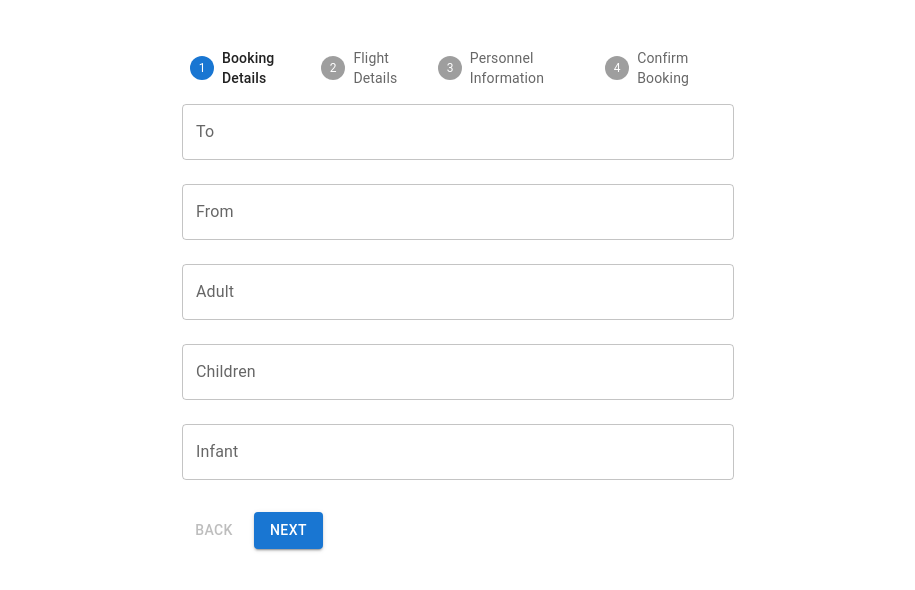
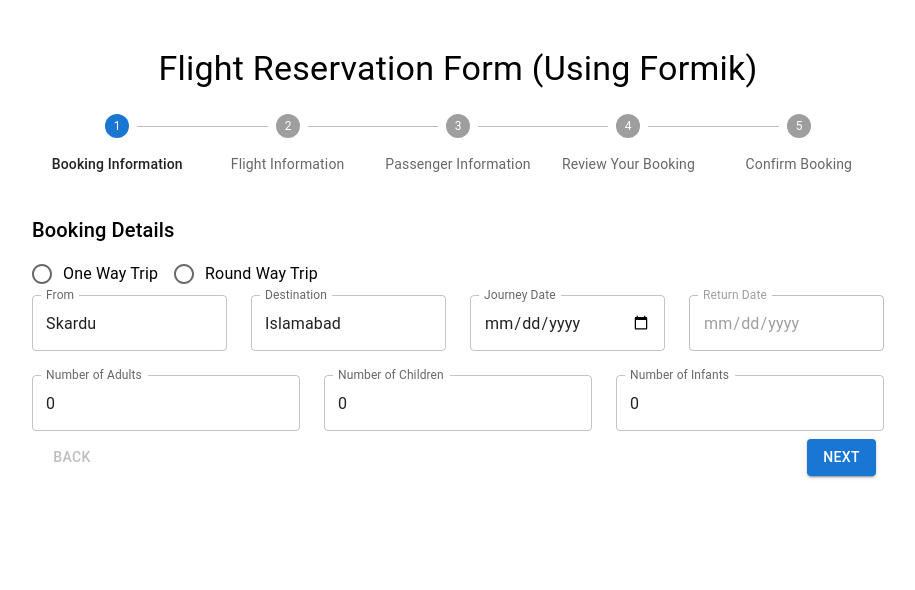
Before and after one commit to saqlain-shah/mernStackCourseBatch2, a React (Create React App) app in the folder demo-app/: page / in a window 1280 px wide. Shown: the top 590 px of the page, without its empty margins (182-1097 px from the left). Built offline with nearby package versions, Linux system fonts and the light colour scheme.

Commit message:
react-router dom installed

```diff
--- a/demo-app/package.json
+++ b/demo-app/package.json
@@ -16,6 +16,7 @@
     "react-dom": "^18.2.0",
     "react-hook-form": "^7.45.2",
     "react-images-uploading": "^3.1.7",
+    "react-router-dom": "^6.15.0",
     "react-scripts": "5.0.1",
     "web-vitals": "^2.1.4",
     "yup": "^1.2.0"
--- a/demo-app/src/App.js
+++ b/demo-app/src/App.js
@@ -6,15 +6,15 @@ import './App.css'
 import { Box, Container } from "@mui/material";
 import FlightBookingForm from "./components/formik-form/FlightBookingForm";
 import LinearStepper from "./components/Formik-MultiStep-Form/components/LinearStepper/LinearStepper"
-import Component1 from "./components/ContextAPI/ContexApi"
+// import Component1 from "./components/ContextAPI/ContexApi"
 
 function App() {
   return (
     <React.Fragment>
-      <Container maxWidth="sm">
+      <Container maxWidth="md">
         <Box sx={{ mt: 6, mb: 4 }}>
 
-          <FlightBookingForm/>
+          <LinearStepper/>
 
         </Box>
       </Container>
--- a/demo-app/src/components/Formik-MultiStep-Form/components/LinearStepper/LinearStepper.jsx
+++ b/demo-app/src/components/Formik-MultiStep-Form/components/LinearStepper/LinearStepper.jsx
@@ -121,7 +121,7 @@ const LinearStepper = () => {
           <>
             <Formik
               initialValues={formDefaultValues}
-                validationSchema={formSchema}
+              validationSchema={formSchema}
               onSubmit={() => { }}
             >
               {({ handleSubmit }) => (
--- a/demo-app/src/components/Formik-MultiStep-Form/components/LinearStepper/steps/BookingInfo.jsx
+++ b/demo-app/src/components/Formik-MultiStep-Form/components/LinearStepper/steps/BookingInfo.jsx
@@ -1,6 +1,6 @@
 import React, { useState } from "react";
 import { Grid, TextField, Typography } from "@mui/material";
-import { useFormikContext, FastField } from "formik";
+import { useFormikContext, FastField, ErrorMessage } from "formik";
 import Radio from "@mui/material/Radio";
 import RadioGroup from "@mui/material/RadioGroup";
 import FormControlLabel from "@mui/material/FormControlLabel";
@@ -60,6 +60,7 @@ const BookingInfo = () => {
               variant="outlined"
               fullWidth={true}
             />
+            <ErrorMessage name="to" component="div" className="error-message" />
           </Grid>
           <Grid item xs={3}>
             <FastField
@@ -69,6 +70,7 @@ const BookingInfo = () => {
               variant="outlined"
               fullWidth={true}
             />
+            <ErrorMessage name="to" component="div" className="error-message" />
           </Grid>
           <Grid item xs={3}>
             <FastField
@@ -82,6 +84,7 @@ const BookingInfo = () => {
                 shrink: true,
               }}
             />
+            <ErrorMessage name="to" component="div" className="error-message" />
           </Grid>
           <Grid item xs={3}>
             <FastField
@@ -89,13 +92,14 @@ const BookingInfo = () => {
               as={TextField} // Use the "as" prop to specify the input component
               label="Return Date"
               type="date"
-              disabled={oneWayTrip === true ? true : false}
+              disabled={oneWayTrip===true ? true:false}
               variant="outlined"
               fullWidth={true}
               InputLabelProps={{
                 shrink: true,
               }}
             />
+            <ErrorMessage name="to" component="div" className="error-message" />
           </Grid>
           <Grid item xs={4}>
             <FastField
@@ -105,6 +109,7 @@ const BookingInfo = () => {
               variant="outlined"
               fullWidth={true}
             />
+            <ErrorMessage name="to" component="div" className="error-message" />
           </Grid>
           <Grid item xs={4}>
             <FastField
@@ -114,6 +119,7 @@ const BookingInfo = () => {
               variant="outlined"
               fullWidth={true}
             />
+            <ErrorMessage name="to" component="div" className="error-message" />
           </Grid>
           <Grid item xs={4}>
             <FastField
@@ -123,6 +129,7 @@ const BookingInfo = () => {
               variant="outlined"
               fullWidth={true}
             />
+            <ErrorMessage name="to" component="div" className="error-message" />
           </Grid>
         </Grid>
       </React.Fragment>
--- a/demo-app/src/components/Formik-MultiStep-Form/components/utils/constants.js
+++ b/demo-app/src/components/Formik-MultiStep-Form/components/utils/constants.js
@@ -1,5 +1,5 @@
 export const formDefaultValues = {
-  oneWayTrip: true,
+  oneWayTrip:null,
   origin: "Skardu",
   destination: "Islamabad",
   journeyDate: "12/12/12",
--- a/demo-app/src/components/Formik-MultiStep-Form/components/utils/validation.js
+++ b/demo-app/src/components/Formik-MultiStep-Form/components/utils/validation.js
@@ -7,6 +7,7 @@ const formSchema = yup.object().shape({
     .typeError("Number of adults must be a valid number")
     .integer("Number of adults must be an integer")
     .min(0, "Number of adults cannot be negative")
+    .max(10, "Number of adults Should not exceed than 10")
     .required("Number of adults is required"),
   number_of_children: yup
     .number()
--- a/demo-app/src/components/formik-form/FlightBookingForm.js
+++ b/demo-app/src/components/formik-form/FlightBookingForm.js
@@ -79,15 +79,17 @@ infant: Yup.number()
     .test(
       'max-infants-per-adult',
       'Only one infant per adult is allowed',
-    function(value) {
+      function (value) {
         const { adults } = this.parent;
-      if (adults >= value) {
+        if (adults >= value || value==null) {
           return true;
         }
+        else {
           return this.createError({
             path: this.path,
             message: 'Only one infant per adult is allowed',
           });
+        }
       }
     ),
   basicFare: Yup.number()
```
Also changed, not shown: 1 other file (tests, documents, lock files or other folders). Lines whose indentation alone changed are shown as unchanged.
